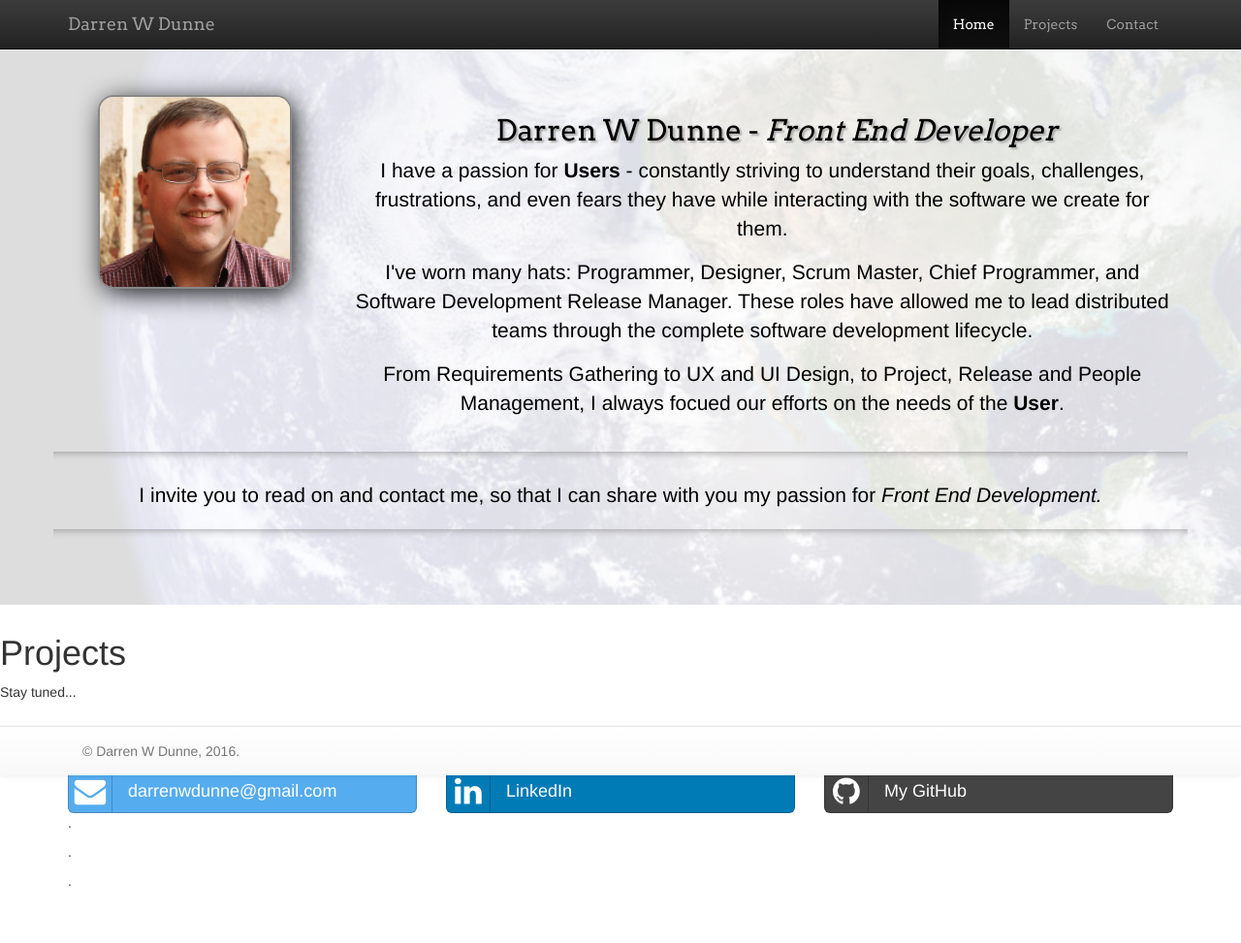
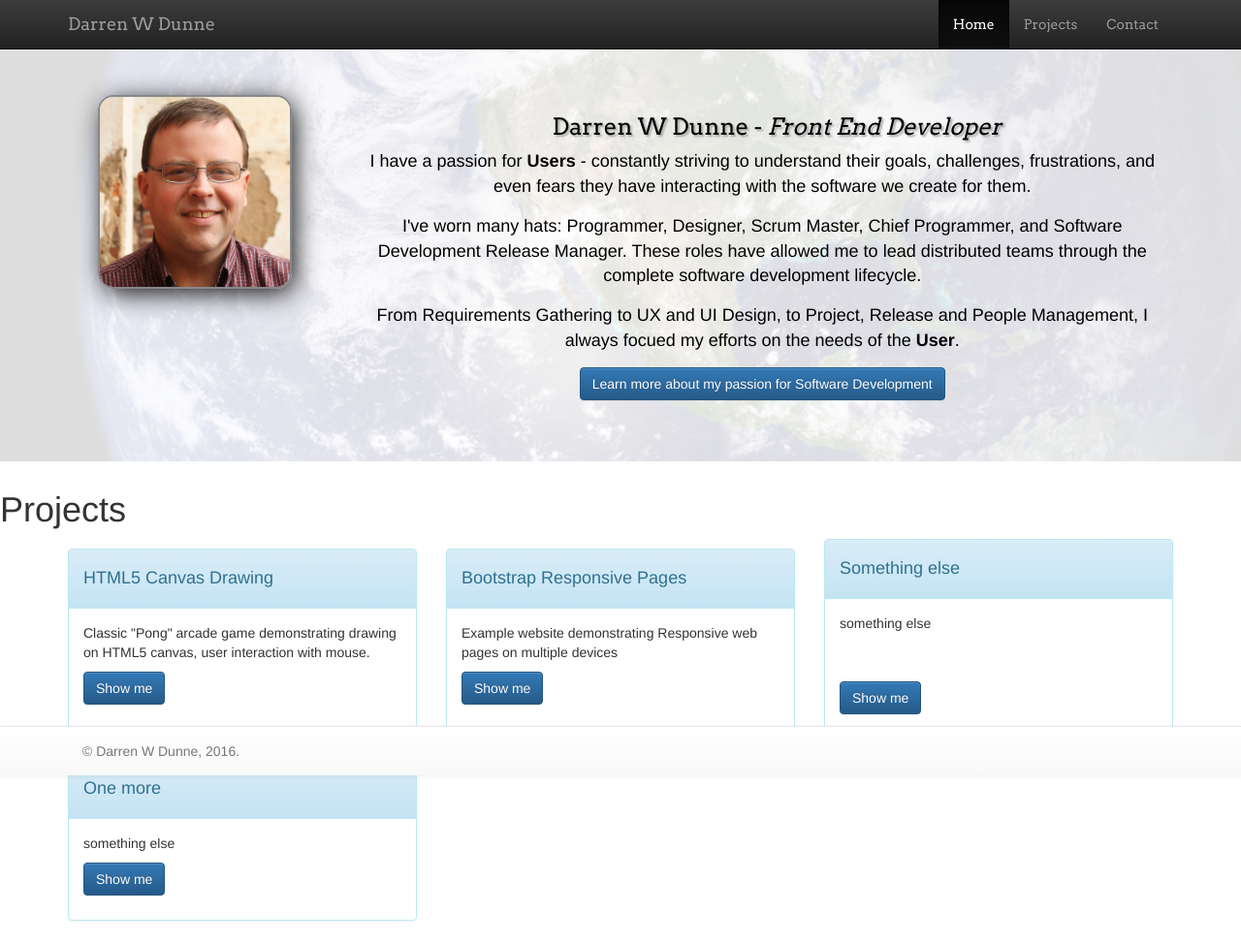
Before and after one commit to darrenwdunne/darrenwdunne.github.io, a plain HTML site: page index.html in a window 1280 px wide. Shown: the top 973 px of the page at 97% size. Before the commit the page ends 929 px from the top, so only its background shows below. Drawn offline with Linux system fonts and the light colour scheme.

Commit message:
projects done

```diff
--- a/css/style.css
+++ b/css/style.css
@@ -1,7 +1,7 @@
 /* */
 
 #metitle {
-  font-size: 30px;
+  font-size: 24px;
   font-family: 'Arvo', courier, serif;
 }
 
@@ -36,6 +36,10 @@ body {
   padding-left: 30px;
 }
 
+.jumbotron p {
+  font-size: 18px;
+}
+
 .vertical-align {
   display: flex;
   align-items: center;
@@ -59,3 +63,13 @@ body {
   box-shadow: 4px 5px 28px -2px;
 
 }
+
+.projectpanel:hover {
+  transform: scale(1.1);
+  border-color: darkblue;
+}
+
+.projectpanel {
+  transition: all 0.3s ease 0s;
+  width: 100%;
+}
--- a/index.html
+++ b/index.html
@@ -18,7 +18,7 @@
 
 <body>
   <nav class="navbar navbar-inverse navbar-fixed-top">
-    <div class="container">
+    <div id="section-home" class="container">
       <div class="navbar-header">
         <button type="button" class="navbar-toggle collapsed" data-toggle="collapse" data-target="#navbar" aria-expanded="false" aria-controls="navbar">
           <span class="sr-only">Toggle navigation</span>
@@ -31,7 +31,7 @@
       <div id="navbar" class="collapse navbar-collapse navbar-right">
 
         <ul class="nav navbar-nav">
-          <li class="active"><a href="#">Home</a></li>
+          <li class="active"><a href="#section-home">Home</a></li>
           <li><a href="#section-projects">Projects</a></li>
           <li><a href="#section-contact">Contact</a></li>
         </ul>
@@ -50,24 +50,75 @@
 
 
           <h1 id="metitle">Darren W Dunne - <em>Front End Developer</em></h1>
-          <p>I have a passion for <strong>Users</strong> - constantly striving to understand their goals, challenges, frustrations, and even fears they have while interacting with the software we create for them.</p>
+          <p>I have a passion for <strong>Users</strong> - constantly striving to understand their goals, challenges, frustrations, and even fears they have interacting with the software we create for them.</p>
           <p>I've worn many hats: Programmer, Designer, Scrum Master, Chief Programmer, and Software Development Release Manager. These roles have allowed me to lead distributed teams through the complete software development lifecycle.</p>
-          <p>From Requirements Gathering to UX and UI Design, to Project, Release and People Management, I always focued our efforts on the needs of the <strong>User</strong>.</p>
+          <p>From Requirements Gathering to UX and UI Design, to Project, Release and People Management, I always focued my efforts on the needs of the <strong>User</strong>.</p>
+          <p><a class="btn btn-primary btl-lg" href="#section-projects" role="button">Learn more about my passion for Software Development</a></p>
         </div>
-      </div>
-      <div class="row">
-        <hr class="hr-top" />
-        <p>I invite you to read on and contact me, so that I can share with you my passion for <em>Front End Development.</em></p>
-        <hr class="hr-top" />
       </div>
 
     </div>
+
   </div>
-
-
   <div id="section-projects">
     <h1>Projects</h1>
-    <p>Stay tuned...</p>
+
+    <div class="container">
+      <div class="row vertical-align">
+        <div class="col-md-4">
+          <div class="panel panel-info projectpanel">
+            <div class="panel-heading ">
+              <div class="panel-title">
+                <h4>HTML5 Canvas Drawing</h4></div>
+            </div>
+            <div class="panel-body">
+              <p>Classic "Pong" arcade game demonstrating drawing on HTML5 canvas, user interaction with mouse.</p>
+              <p><a class="btn btn-primary btl-lg" href="#section-projects" role="button">Show me</a></p>
+            </div>
+          </div>
+        </div>
+        <div class="col-md-4">
+          <div class="panel panel-info projectpanel">
+            <div class="panel-heading ">
+              <div class="panel-title">
+                <h4>Bootstrap Responsive Pages</h4></div>
+            </div>
+            <div class="panel-body">
+              <p>Example website demonstrating Responsive web pages on multiple devices</p>
+              <p><a class="btn btn-primary btl-lg" href="#section-projects" role="button">Show me</a></p>
+            </div>
+          </div>
+        </div>
+        <div class="col-md-4">
+          <div class="panel panel-info projectpanel">
+            <div class="panel-heading ">
+              <div class="panel-title">
+                <h4>Something else</h4></div>
+            </div>
+            <div class="panel-body">
+              <p>something else<br /><br /><br /></p>
+              <p><a class="btn btn-primary btl-lg" href="#section-projects" role="button">Show me</a></p>
+            </div>
+          </div>
+        </div>
+
+      </div>
+      <div class="row">
+
+        <div class="col-md-4">
+          <div class="panel panel-info projectpanel">
+            <div class="panel-heading ">
+              <div class="panel-title">
+                <h4>One more</h4></div>
+            </div>
+            <div class="panel-body">
+              <p>something else</p>
+              <p><a class="btn btn-primary btl-lg" href="#section-projects" role="button">Show me</a></p>
+            </div>
+          </div>
+        </div>
+      </div>
+    </div>
   </div>
 
   <div id="section-contact">
@@ -104,6 +155,7 @@
   <script src="libs/jquery/jquery-1.11.3.js"></script>
   <!-- Include all compiled plugins (below), or include individual files as needed -->
   <script src="libs/bootstrap-3.3.6-dist/js/bootstrap.min.js"></script>
+  <script src="js/script.js"></script>
 </body>
 
 </html>
--- /dev/null
+++ b/js/script.js
@@ -0,0 +1,14 @@
+$(function() {
+  $('a[href*="#"]:not([href="#"])').click(function() {
+    if (location.pathname.replace(/^\//,'') == this.pathname.replace(/^\//,'') && location.hostname == this.hostname) {
+      var target = $(this.hash);
+      target = target.length ? target : $('[name=' + this.hash.slice(1) +']');
+      if (target.length) {
+        $('html, body').animate({
+          scrollTop: target.offset().top
+        }, 1000);
+        return false;
+      }
+    }
+  });
+});
```
